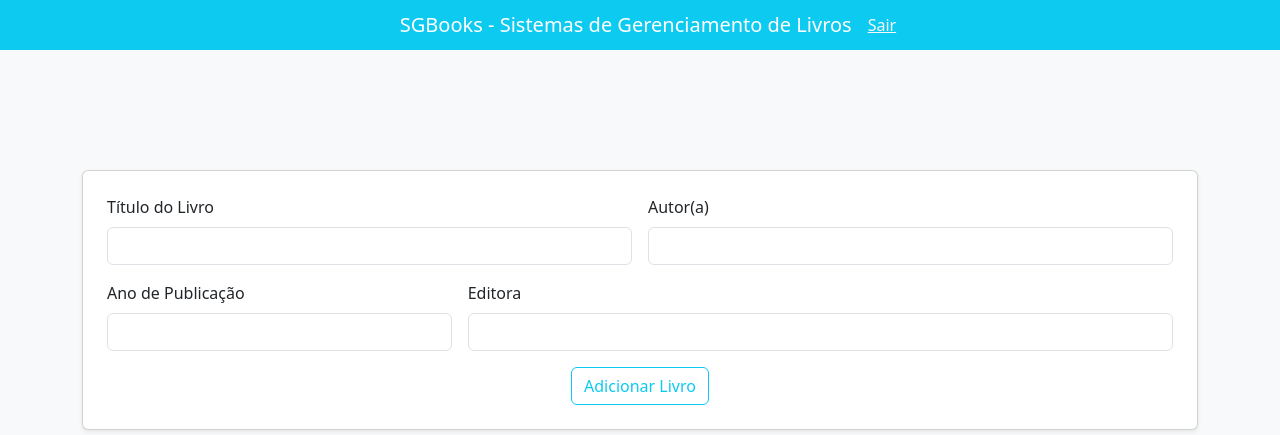
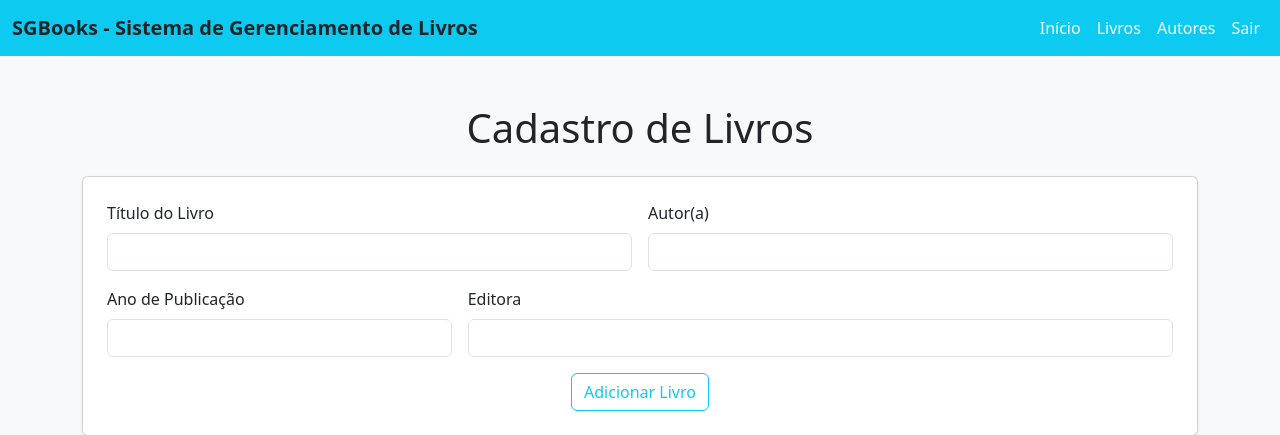
Before and after one commit to samueldolberth/biblioteca-django, a Django app: page /livros/livros/ in a window 1280 px wide. Shown: the top 435 px of the page. Run offline with Django 5.2, Linux system fonts and the light colour scheme; data that the repository does not hold is empty.

Commit message:
ajustado autor

```diff
--- a/meusite/models.py
+++ b/meusite/models.py
@@ -7,6 +7,9 @@ class Autor(models.Model):
 
 class Livro(models.Model): #models.model indica que a classe Livro é um modelo do Django é padrão
     titulo = models.CharField(max_length=200) #CharField é um campo de texto com tamanho máximo definido
-    autor = models.CharField(max_length=150)
+    autor = models.ForeignKey(
+        Autor,
+        on_delete=models.CASCADE,
+        related_name='livros')
     ano_publicacao = models.PositiveIntegerField()
     editora = models.CharField(max_length=100, blank=True, null=True) #blank e null permitem que o campo seja opcional
--- a/meusite/templates/livros.html
+++ b/meusite/templates/livros.html
@@ -13,16 +13,43 @@
 
     <header>
       <nav class="navbar navbar-expand-lg navbar-dark bg-info">
-        <div class="container-fluid justify-content-center">
-          <span class="navbar-brand mb-0 h1 mx-3 text-gray"> SGBooks - Sistemas de Gerenciamento de Livros </span>
-          <a class="link-light" href="{% url 'logout' %}">Sair</a>
+        <div class="container-fluid">
+          <a class="navbar-brand mx-auto fw-bold text-dark" href="{% url 'index' %}">
+            SGBooks - Sistema de Gerenciamento de Livros
+          </a>
+
+          <!-- Botão hamburguer -->
+          <button class="navbar-toggler" type="button" data-bs-toggle="collapse" data-bs-target="#navbarNav"
+            aria-controls="navbarNav" aria-expanded="false" aria-label="Toggle navigation">
+            <span class="navbar-toggler-icon"></span>
+          </button>
+
+          <!-- Links do menu -->
+          <div class="collapse navbar-collapse justify-content-end" id="navbarNav">
+            <ul class="navbar-nav">
+              <li class="nav-item">
+                <a class="nav-link text-light" href="{% url 'index' %}">Início</a>
+              </li>
+              <li class="nav-item">
+                <a class="nav-link text-light" href="{% url 'cadastro_livro' %}">Livros</a>
+              </li>
+              <li class="nav-item">
+                <a class="nav-link text-light" href="#">Autores</a>
+              </li>
+              <li class="nav-item">
+                <a class="nav-link text-light" href="{% url 'logout' %}">Sair</a>
+              </li>
+            </ul>
+          </div>
         </div>
       </nav>
     </header>
 
 
+
+
     <div class="container mt-5">
-      <h1 class="mb-4 text-center text-light">Cadastro de Livros</h1>
+      <h1 class="mb-4 text-center text-dark">Cadastro de Livros</h1>
 
 
       {% if titulo_livro %}
--- a/meusite/views.py
+++ b/meusite/views.py
@@ -32,12 +32,15 @@ def cadastro_livro(request):
     if request.method == 'POST':
         livro_id = request.POST['livro_id']
         titulo = request.POST['titulo']
-        autor = request.POST['autor']
+        autor_nome = request.POST['autor']
         ano_publicacao = request.POST['ano_publicacao']
         editora = request.POST['editora']
 
+        # busca ou cria o autor
+        autor, created = Autor.objects.get_or_create(nome=autor_nome)
+
         if livro_id:  # Se o ID do livro for fornecido, atualize o livro existente. Ele edita
-            livro = livro_id
+            livro = get_object_or_404(Livro, id=livro_id)
             livro.titulo = titulo
             autor, created = Autor.objects.get_or_create(nome=autor) # puxa da classe autor
             livro.autor = autor
@@ -52,8 +55,10 @@ def cadastro_livro(request):
                 editora = editora
             )
         return redirect('cadastro_livro')
+
     # objects é um gerenciador de modelos padrão do Django que permite interagir/consultar com o banco de dados
     # all é uma função que recupera todos os registros da tabela livro - é o select do BD
+
     autores = Autor.objects.all()  # Recupera todos os autores do banco de dados
     livros = Livro.objects.all()  # Recupera todos os livros do banco de dados
     return render(request, 'livros.html', {'livros': livros, 'autores': autores})
```
Also changed, not shown: other parts of meusite/templates/livros.html (+2 -2 lines), rascunhos.txt (+36 -2 lines), db.sqlite3, meusite/migrations/0007_autor_nacionalidade_alter_livro_autor.py (added), meusite/templates/autores.html (added), readme.md.
